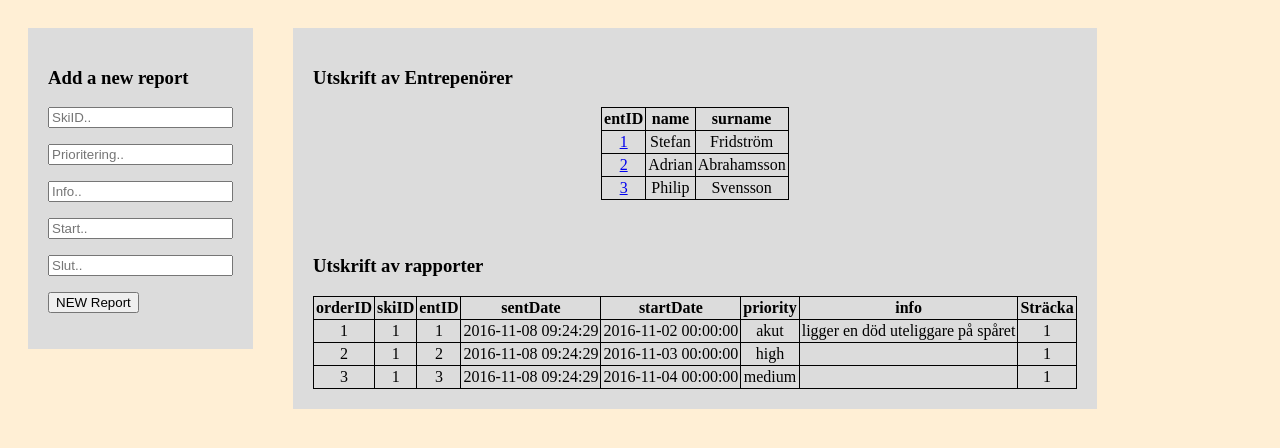
After one commit to Skidloppet/sql, a PHP site: page /NyArbetsOrder.php in a window 1280 px wide. The commit adds this page. Shown: the top 448 px of the page. Run offline with PHP 8.4, Linux system fonts and the light colour scheme; data comes from the database, SQL or seed files in the repository; a stand-in replaces the project's code that opens the database connection.

Commit message:
arbetsorder php & procedur

```diff
--- /dev/null
+++ b/NyArbetsOrder.php
@@ -0,0 +1,130 @@
+<!DOCTYPE HTML>
+<head>
+<meta charset="utf-8">
+<html>
+<style>
+body {
+    background-color: papayawhip;
+}
+div{
+	display: block;
+	float: left;
+	background-color: gainsboro;
+	margin: 20px;
+	padding: 20px;
+}
+table, td, th{
+	border:1px solid;
+	text-align: center;
+	margin: auto;
+	border-collapse: collapse;
+	padding:2px;
+
+}
+tr:hover {
+    background-color: #ffff99;
+}
+</style>
+</head>
+<body>
+<!--
+Här kan man skriva kommentarer..
+
+Nedanför kan man skriva php kod..
+-->
+
+<?php
+include'connect.php';
+?>
+
+
+<div>
+	<h3>Add a new report</h3>
+	<form action='<?php $_PHP_SELF ?>' method='POST'>
+		<input type="text" name="SkiID" placeholder="SkiID.."></p>
+	<!--	<input type="text" name="EntID" placeholder="EntID.."></p> -->
+		<input type="text" name="Prioritering" placeholder="Prioritering.."></p>
+		<input type="text" name="Info" placeholder="Info.."></p>
+		<input type="text" name="Start" placeholder="Start.."></p>
+		<input type="text" name="Slut" placeholder="Slut.."></p>
+		<p><button type="submit" name="_newWorkOrder" id="_newWorkOrder">NEW Report</button></p></form>
+
+
+	<?php
+
+	if(isset($_POST['_newWorkOrder'])){
+
+    $sql = "CALL _newWorkOrder(:newSkiID, NOW() ,:newPriority, :newInfo, :startName, :endName)";
+
+    $stmt = $pdo->prepare($sql);
+
+    $stmt->bindParam(":newSkiID", $_POST['SkiID'], PDO::PARAM_INT);
+
+#    $stmt->bindParam(":newEntID", $_POST['EntID'], PDO::PARAM_INT);
+
+    $stmt->bindParam(":newPriority", $_POST['Prioritering'], PDO::PARAM_STR);
+
+    $stmt->bindParam(":newInfo", $_POST['Info'], PDO::PARAM_STR);
+
+    $stmt->bindParam(":startName", $_POST['Start'], PDO::PARAM_INT);
+
+    $stmt->bindParam(":endName", $_POST['Slut'], PDO::PARAM_INT);
+
+    $stmt->execute();
+}
+
+?>
+</div>
+
+
+
+<div>
+	<h3>Utskrift av Entrepenörer</h3>
+    <table>
+	    <?php
+		        echo "<th>entID</th>";
+		        echo "<th>name</th>";
+		        echo "<th>surname</th>";
+		      foreach($pdo->query( 'SELECT * FROM Ent;' ) as $row){
+		        echo "<tr><td>";
+		        echo "<a href='test.php?entID=".urlencode($row['entID'])."'>".$row['entID'];
+		        echo "<td>".$row['firstName']."</td>";
+		        echo "<td>".$row['lastName']."</td>";
+		        echo "</tr>";
+	      }
+	    ?>
+    </table>
+    <br><br>
+    	<h3>Utskrift av rapporter</h3>
+    <table>
+	    <?php
+	    		echo "<tr>";
+		        echo "<th>orderID</th>";
+		        echo "<th>skiID</th>";
+		        echo "<th>entID</th>";
+		        echo "<th>sentDate</th>";
+		        echo "<th>startDate</th>";
+		        echo "<th>priority</th>";
+		        echo "<th>info</th>";
+		        echo "<th>Sträcka</th>";
+		        echo "</tr>";
+		      foreach($pdo->query( 'SELECT * FROM WorkOrdersAndPlaces;' ) as $row){
+		        //echo "<tr><td>";
+		        //echo "<a href='test.php?entID=".urlencode($row['entID'])."'>".$row['entID'];
+		        echo "<tr>";
+		        echo "<td>".$row['orderID']."</td>";
+		        echo "<td>".$row['skiID']."</td>";
+		        echo "<td>".$row['entID']."</td>";
+		        echo "<td>".$row['sentDate']."</td>";
+		        echo "<td>".$row['startDate']."</td>";
+		        echo "<td>".$row['priority']."</td>";
+		        echo "<td>".$row['info']."</td>";
+		        echo "<td>".$row['name']."</td>";
+		        echo "</tr>";
+	      }
+	    ?>
+    </table>
+</div>
+
+</body>
+</html>
--- a/skidloppet-tabeller.sql
+++ b/skidloppet-tabeller.sql
@@ -1,6 +1,6 @@
-drop database Skidloppet;
-create database Skidloppet;
-use Skidloppet;
+drop database SlitABSkidloppet;
+create database SlitABSkidloppet;
+use SlitABSkidloppet;
 -- asdasd
 -- Tabell för Skidloppet anställda
 create table Ski(
--- a/test.php
+++ b/test.php
@@ -61,7 +61,7 @@ Nedanför kan man skriva php kod..
 	echo $PASS."</Br>";
 
 	# skapa en koppling till DB
-	$pdo = new PDO('mysql:dbname=Skidloppet;host=localhost','admin','pass');
+	$pdo = new PDO('mysql:dbname=a15jakso;host=localhost','sqllab','Tomten2009');
 	$pdo->setAttribute( PDO::ATTR_ERRMODE, PDO::ERRMODE_WARNING );
 
 	# gör insert om endast namnet är ifyllt(ändra till alla fält?)
```
Also changed, not shown: skidloppet-procedure.sql (+58 -5 lines), skidloppet-view.sql (+14 -0 lines).
